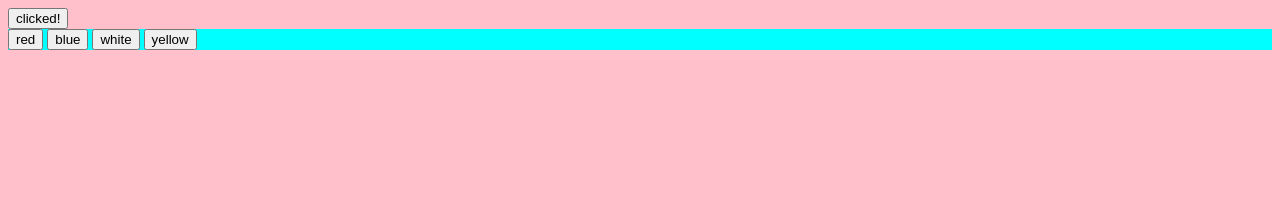
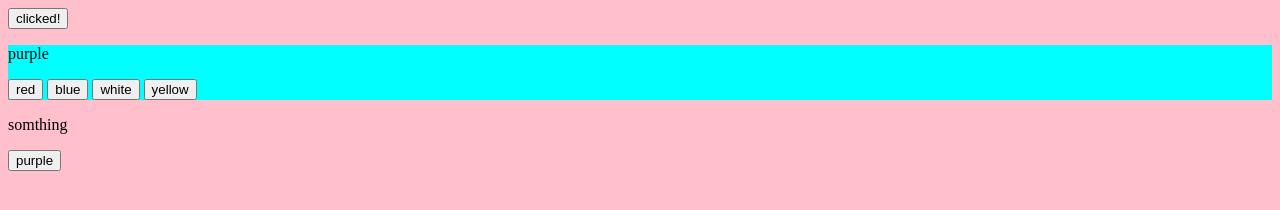
Before and after one commit to aidpotato/week-13-practice-on-12, a plain HTML site: page index.html in a window 1280 px wide. Both pictures are taken after a click on the button "click me!". Drawn offline with Linux system fonts and the light colour scheme.

Commit message:
added java script to add puple button to document made preciose button cahnge colour.

```diff
--- a/index.html
+++ b/index.html
@@ -11,6 +11,7 @@
 <body>
     <button id="click_button">click me!</button>
     <div class="button-container">
+        <p>purple</p>
         <button>red</button>
         <button>blue</button>
         <button>white</button>
--- a/java/javascript.js
+++ b/java/javascript.js
@@ -39,3 +39,32 @@ function changeBGgreen(event){
 }
 
 buttoncontainer.addEventListener('click',changeBGgreen)
+
+function changeTextColor(event){
+    if(event.target.tagName === 'BUTTON'){
+    event.target.style.color = event.target.textContent
+
+    console.log(event.target.textContent)
+    }
+}
+
+buttoncontainer.addEventListener('click', changeTextColor);
+
+//find the element
+
+//create function
+function newButton(){
+    let purple = document.createElement('button');
+    let purpP = document.createElement('p');
+
+    purple.addEventListener('click', changeBGgreen)
+    //append the stuff
+    document.body.appendChild(purpP);
+    document.body.appendChild(purple);
+    //cahnge the content
+    purple.textContent = 'purple';
+    purpP.textContent = 'somthing';
+}
+    //create new button wiht content pruple
+
+button.addEventListener('click', newButton)
```
Also changed, not shown: css/stylesheet.css (line endings or trailing spaces).
